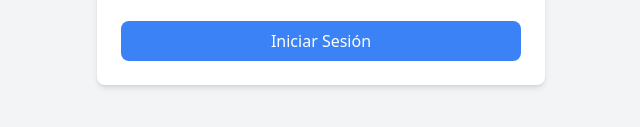
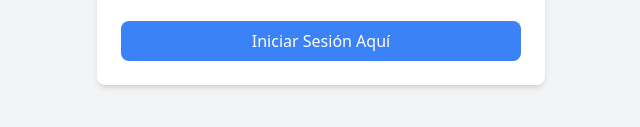
Before and after one commit to dieluna1/testGit, a plain HTML site: page index.html in a window 1280 px wide. Shown: the part 469-596 px from the top of the page, 319-959 px from the left. Drawn offline with nearby package versions, Linux system fonts and the light colour scheme.

Commit message:
Update index.html

```diff
--- a/index.html
+++ b/index.html
@@ -22,7 +22,7 @@
             </div>
             <button type="submit"
                     class="w-full px-4 py-2 mt-6 text-white bg-blue-500 rounded-lg hover:bg-blue-600">
-                Iniciar Sesión
+                Iniciar Sesión Aquí
             </button>
         </form>
 
```
